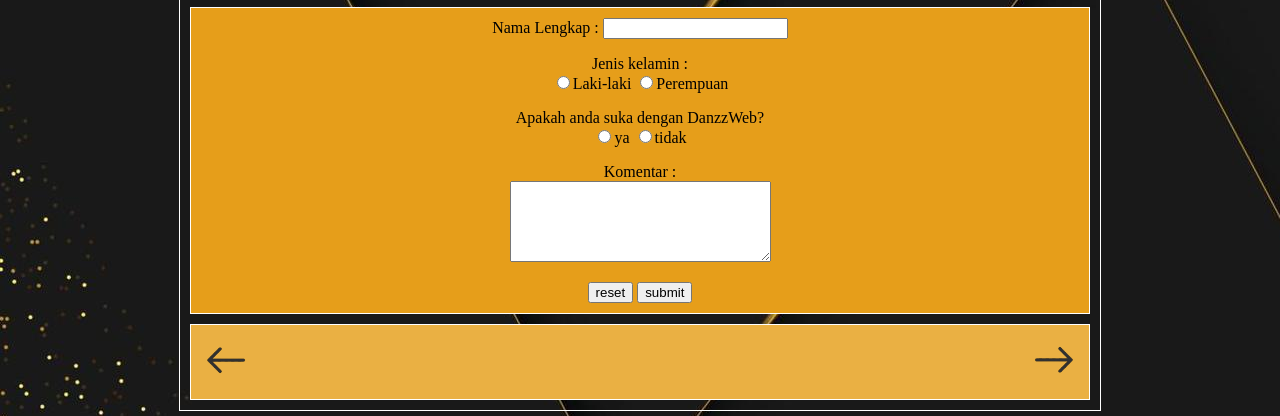
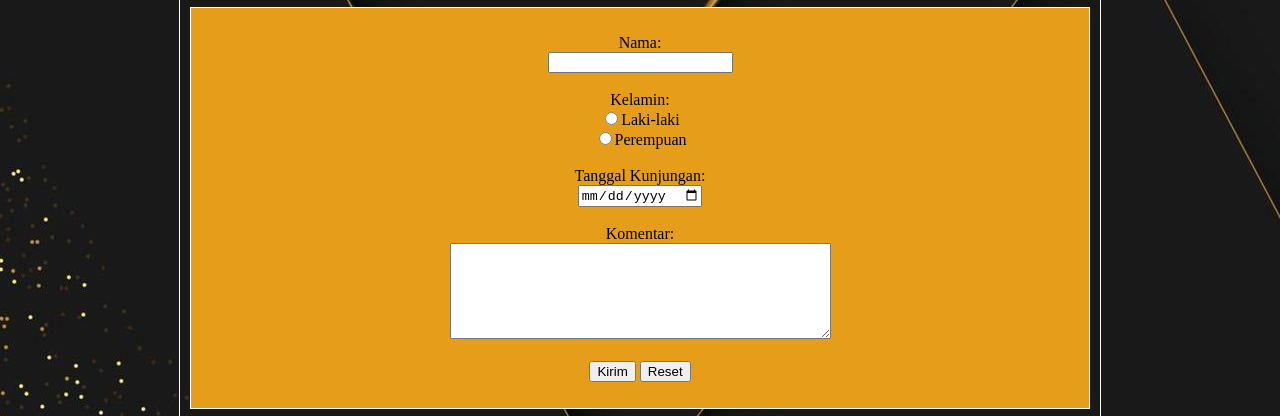
Before and after one commit to 3sija2aldanbimapradipta-eng/aldan-web, a plain HTML site: page bukutamu.html in a window 1280 px wide. Shown: the part 347-763 px from the top of the page. Drawn offline with Linux system fonts and the light colour scheme.

Commit message:
Update bukutamu.html

```diff
--- a/bukutamu.html
+++ b/bukutamu.html
@@ -28,25 +28,26 @@
                 </tr>
                 <tr bgcolor="E69E1A">
                     <td colspan="5">
-                        <center>
-                        <form>
-                            <label>Nama Lengkap :</label>
-                            <input type="name" required>
-                        </form>
-                <p></p><label>Jenis kelamin :</label><br>
-                <input type="radio" name="buku" required>Laki-laki
-                <input type="radio" name="buku" required>Perempuan</p>
-            </p>
-                            <p><label>Apakah anda suka dengan DanzzWeb?</label><br>
-            <input type="radio" name="pensil" required>ya
-            <input type="radio" name="pensil" required>tidak</p>
+                       <P>
+<form align="center">
+    <label>Nama:</label><br>
+    <input type="text" name="nama"><br><br>
 
-            <p>
-                <label>Komentar :</label><br>
-                <textarea name="" rows="5" cols="30" required></textarea>
-            </p><input type="reset" value="reset">
-                        <input type="submit" value="submit">
-                        </form></center>
+    <label>Kelamin:</label>
+      <br>
+        <input type="radio" name="kelamin" value="Laki-laki">Laki-laki
+        <br>
+        <input type="radio" name="kelamin" value="Perempuan">Perempuan      <br><br>
+
+    <label>Tanggal Kunjungan:</label><br>
+    <input type="date" name="Tanggal Kunjungan"><br><br>
+
+    <label>Komentar:</label><br>
+    <textarea name="komentar" rows="6" cols="45"></textarea><br><br>
+
+    <input type="submit" value="Kirim">
+    <input type="reset" value="Reset">
+    </P>
                         <tr  bgcolor="EAB043">
                             <td colspan="5">
                                <a href="artikel.html"><img src="image/tandapanahkiri.png" width="50px"></a>
```
